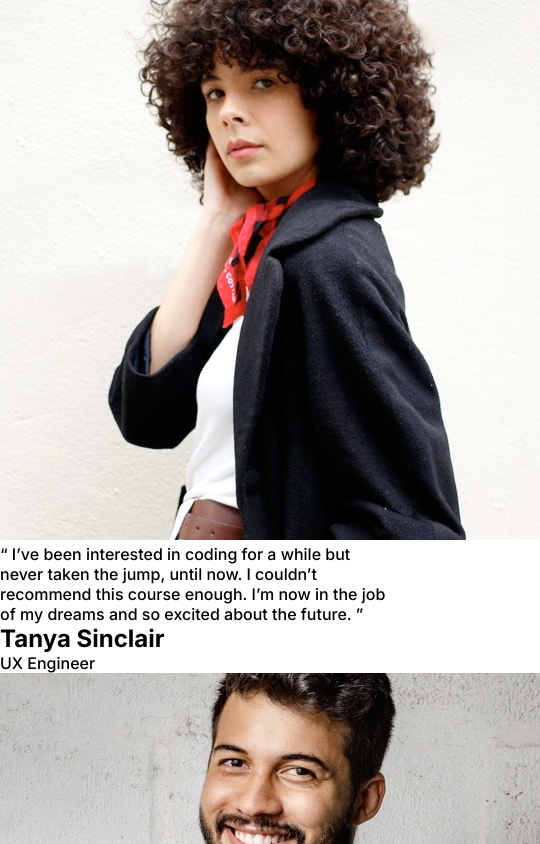
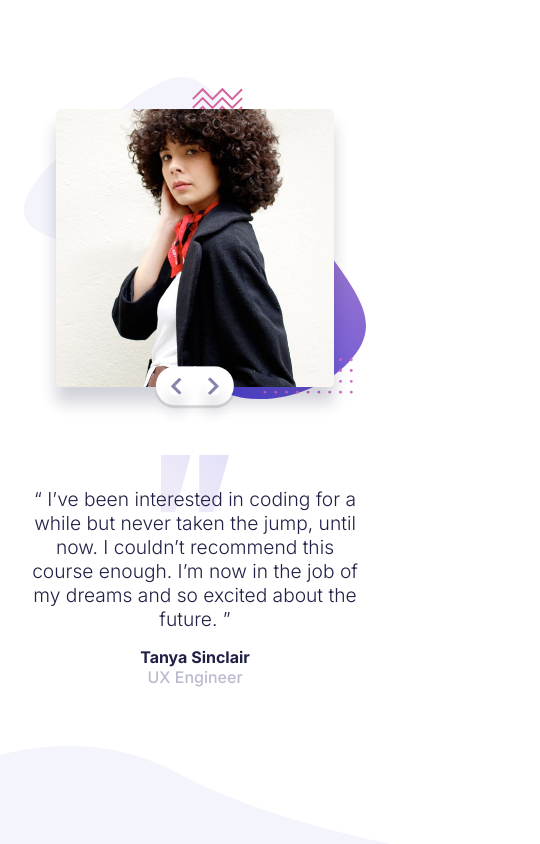
Before and after one commit to idkbit/Testimonials-Slider, a plain HTML site: page index.html in a window 390 px wide. Shown: the top 844 px of the page, 540 px wide, since content can reach past the window. Drawn offline with Linux system fonts and the light colour scheme.

Commit message:
finish mobile again

```diff
--- a/app.js
+++ b/app.js
@@ -1,4 +1,4 @@
-
+const slides = document.querySelectorAll(".slider");
 const prevBtn = document.querySelector(".prev-btn");
 const nextBtn = document.querySelector(".next-btn");
 
--- a/index.html
+++ b/index.html
@@ -13,9 +13,14 @@
 
 <body>
   <div class="container">
-    <div class="slider">
+    <div class="slider active">
       <div class="slider-photo">
         <img src="./images/image-tanya.jpg" alt="">
+        <div class="btns">
+          <button class="btn prev-btn"><img src="./images/icon-prev.svg" alt=""></button><button
+            class="btn next-btn"><img src="./images/icon-next.svg" alt=""></button>
+        </div>
+      </div>
       <div class="slider-text">
         <p>“ I’ve been interested in coding for a while but never taken the jump, until now.
           I couldn’t recommend this course enough. I’m now in the job of my dreams and so
@@ -24,10 +29,12 @@
         <span>UX Engineer</span>
       </div>
     </div>
-    </div>
+
+
     <div class="slider">
       <div class="slider-photo">
         <img src="./images/image-john.jpg" alt="">
+      </div>
       <div class="slider-text">
         <p>“ If you want to lay the best foundation possible I’d recommend taking this course.
           The depth the instructors go into is incredible. I now feel so confident about
@@ -37,22 +44,8 @@
       </div>
     </div>
   </div>
-    <div class="btns">
-      <button class="btn prev-btn"><img src="./images/icon-prev.svg" alt=""></button><button class="btn next-btn"><img
-          src="./images/icon-next.svg" alt=""></button>
+
   </div>
-  </div>
-
-
-
-
-
-
-
-
-
-
-
   <script src="./app.js"></script>
 </body>
 
--- a/style.scss
+++ b/style.scss
@@ -13,22 +13,89 @@ $grayishBlue: hsl(240, 18%, 77%);
   font-family: "Inter", sans-serif;
 }
 
+.container {
+  display: flex;
+  justify-content: center;
+  align-items: center;
+  min-height: 100vh;
+  overflow: hidden;
+  padding: 1.5rem;
+  background: url("./images/pattern-curve.svg") no-repeat bottom left/contain;
+}
+
+.slider {
+  max-width: 33.5rem;
+  width: 100%;
+  .slider-photo {
+    width: 100%;
+    position: relative;
+    padding: 2rem;
+    margin-bottom: 2rem;
+    background: url("./images/pattern-bg.svg") no-repeat 50% 0 / contain;
+
+    img {
+      width: 100%;
+      border-radius: 5px;
+      box-shadow: 0px 1rem 1rem rgba($darkBlue, 0.2);
+    }
+  }
+  .slider-text {
+    text-align: center;
+    color: $darkBlue;
+    margin-bottom: 5rem;
+    p {
+      background: url("./images/pattern-quotes.svg") no-repeat top center/20%;
+      padding-top: 2rem;
+      margin-bottom: 1rem;
+      font-weight: 300;
+      font-size: 1.2rem;
+    }
+    h2 {
+      font-size: 1rem;
+      font-weight: 700;
+    }
+    span {
+      color: $grayishBlue;
+    }
+  }
+}
+
 .btns {
+  display: flex;
+  position: absolute;
+  bottom: 0.6rem;
+  left: 50%;
+  transform: translate(-50%, -20%);
+  border-radius: 30px;
+  box-shadow: 0 3px rgba(0, 0, 0, 0.1);
   .prev-btn,
   .next-btn {
-    padding: 1rem;
-    border: none;
+    padding: 0.6rem 0.8rem;
+    border: 1px solid transparent;
+    background-color: #fff;
+    display: flex;
+    align-items: center;
   }
   .prev-btn {
     border-radius: 30px 0 0 30px;
+    transform: translateX(1px);
+    outline: 1px solid transparent;
     &:hover {
       background-color: darken($color: #efefef, $amount: 5%);
+    }
+    &:focus-visible {
+      box-shadow: 0 5px rgba(0, 0, 0, 0.2);
     }
   }
   .next-btn {
     border-radius: 0 30px 30px 0;
+    transform: translateX(-1px);
+    outline: 1px solid transparent;
     &:hover {
       background-color: darken($color: #efefef, $amount: 5%);
+    }
+    &:focus-visible {
+      box-shadow: 0 5px rgba(0, 0, 0, 0.2);
     }
   }
   .prev-btn:active,
@@ -37,6 +104,9 @@ $grayishBlue: hsl(240, 18%, 77%);
     box-shadow: 0 3px rgba(0, 0, 0, 0.2);
   }
 }
-
+.slider:not(.active) {
+  transform: translateX(100%);
+  display: none;
+}
 @media screen and (min-width: 42.1875em) {
 }
```
Also changed, not shown: style.css, 1 other file. Lines whose indentation alone changed are shown as unchanged.
